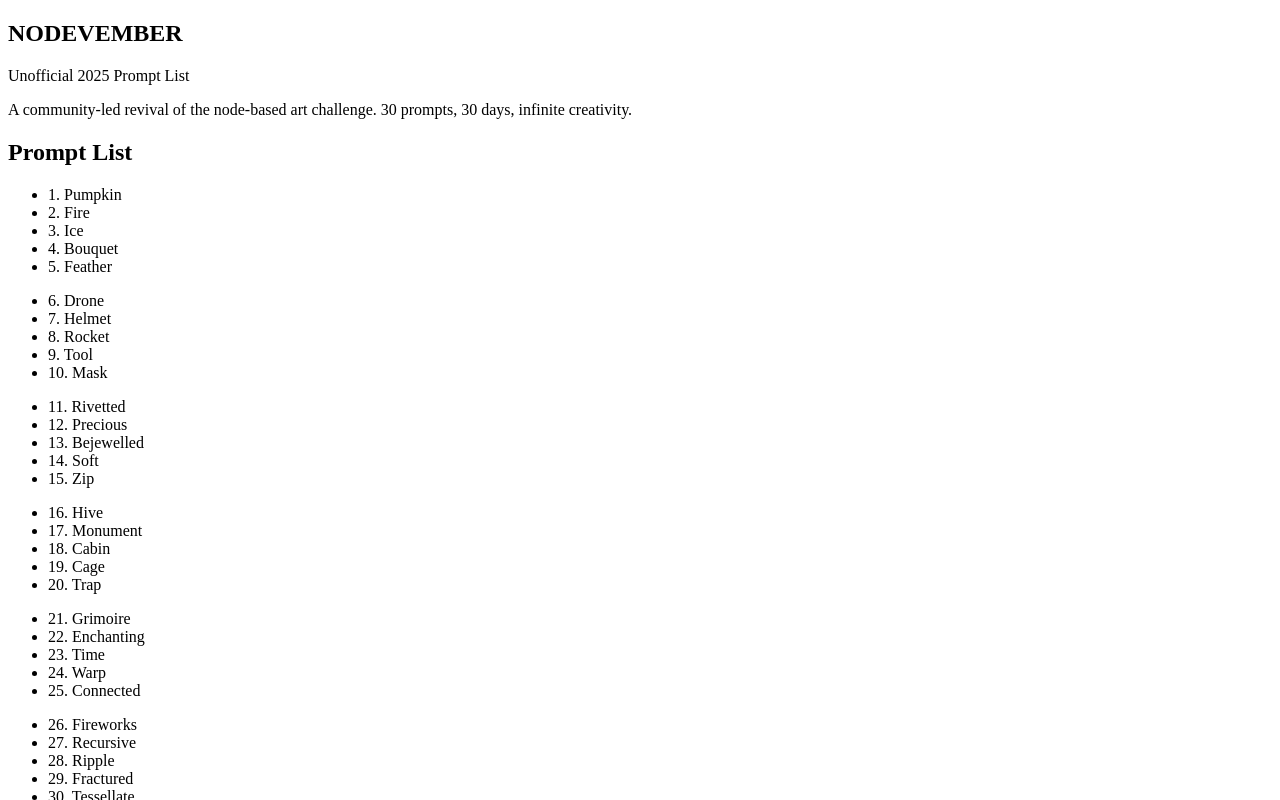
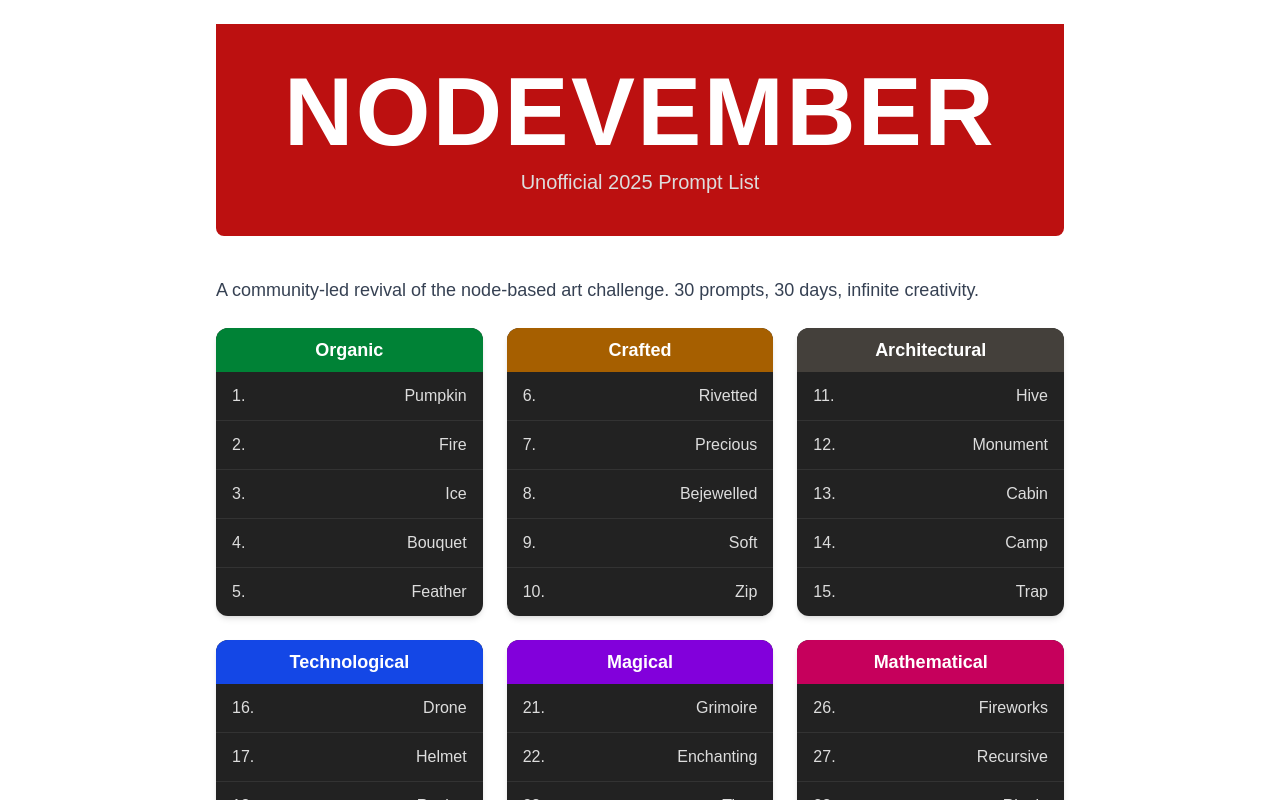
Before and after one commit to AbisoyeOnanuga/nodevember-2025, a Next.js app: page / in a window 1280 px wide. Shown: the top 800 px of the page. Built offline with nearby package versions, Linux system fonts and the light colour scheme.

Commit message:
update page, layout, promptgrid component

```diff
--- a/src/app/layout.tsx
+++ b/src/app/layout.tsx
@@ -1,6 +1,13 @@
-import type { Metadata } from "next";
+import './globals.css'
+import { Ubuntu } from 'next/font/google'
 import { Anton } from 'next/font/google'
 import { Inter } from 'next/font/google'
+
+const ubuntu = Ubuntu({
+  subsets: ['latin'],
+  weight: ['400', '700'],
+  variable: '--font-ubuntu',
+})
 
 const anton = Anton({
   subsets: ['latin'],
@@ -13,11 +20,6 @@ const inter = Inter({
   variable: '--font-body',
 })
 
-export const metadata = {
-  title: 'Nodivember 2025',
-  description: 'Unofficial prompt list for the revived Nodevember challenge',
-}
-
 export default function RootLayout({
   children,
 }: {
@@ -25,13 +27,9 @@ export default function RootLayout({
 }) {
   return (
     <html lang="en">
-      <head>
-        <link
-          href="https://fonts.googleapis.com/css2?family=Anton&family=Inter&display=swap"
-          rel="stylesheet"
-        />
-      </head>
-      <body className={`${anton.variable} ${inter.variable} antialiased`}>
+      <body
+        className={`${ubuntu.variable} ${anton.variable} ${inter.variable} bg-bg text-fg antialiased`}
+      >
         {children}
       </body>
     </html>
--- a/src/app/page.tsx
+++ b/src/app/page.tsx
@@ -5,9 +5,13 @@ import Links from '../components/Links'
 export default function Page() {
   return (
     <main className="max-w-4xl mx-auto p-6">
-      <section className="text-center mb-10">
-        <h1 className="text-6xl font-title text-red-600">NODEVEMBER</h1>
-        <p className="text-xl font-body text-white">Unofficial 2025 Prompt List</p>
+      <section className="bg-[#bc1010] py-10 text-center rounded-b-lg mb-10">
+        <h1 className="text-8xl font-title font-extrabold text-white tracking-wide leading-none">
+          NODEVEMBER
+        </h1>
+        <p className="text-xl font-body text-[#ddd] mt-2">
+          Unofficial 2025 Prompt List
+        </p>
       </section>
 
       <p className="mb-6 text-lg text-gray-700 dark:text-gray-300">
--- a/src/components/PromptGrid.tsx
+++ b/src/components/PromptGrid.tsx
@@ -1,28 +1,31 @@
-const groupedPrompts = [
-  ["Pumpkin", "Fire", "Ice", "Bouquet", "Feather"],
-  ["Drone", "Helmet", "Rocket", "Tool", "Mask"],
-  ["Rivetted", "Precious", "Bejewelled", "Soft", "Zip"],
-  ["Hive", "Monument", "Cabin", "Cage", "Trap"],
-  ["Grimoire", "Enchanting", "Time", "Warp", "Connected"],
-  ["Fireworks", "Recursive", "Ripple", "Fractured", "Tessellate"]
+const blocks = [
+  { label: 'Organic', color: 'bg-green-700', prompts: ["Pumpkin", "Fire", "Ice", "Bouquet", "Feather"] },
+  { label: 'Crafted', color: 'bg-yellow-700', prompts: ["Rivetted", "Precious", "Bejewelled", "Soft", "Zip"] },
+  { label: 'Architectural', color: 'bg-stone-700', prompts: ["Hive", "Monument", "Cabin", "Camp", "Trap"] },
+  { label: 'Technological', color: 'bg-blue-700', prompts: ["Drone", "Helmet", "Rocket", "Tool", "Mask"] },
+  { label: 'Magical', color: 'bg-purple-700', prompts: ["Grimoire", "Enchanting", "Time", "Warp", "Connected"] },
+  { label: 'Mathematical', color: 'bg-pink-700', prompts: ["Fireworks", "Recursive", "Ripple", "Fractured", "Tessellate"] },
 ]
 
 
 export default function PromptGrid() {
   return (
-    <section className="mb-8">
-      <h2 className="text-2xl font-semibold mb-2">Prompt List</h2>
-      <div className="grid grid-cols-3 gap-6">
-        {groupedPrompts.map((group, i) => (
-          <div key={i} className="bg-gray-900 rounded-lg p-4 border border-gray-700 shadow-md">
-            <ul className="space-y-2 text-white font-body">
-              {group.map((prompt, j) => (
-                <li key={j}>{i * 5 + j + 1}. {prompt}</li>
-              ))}
-            </ul>
+    <section className="grid grid-cols-3 gap-6">
+      {blocks.map((block, i) => (
+        <div key={i} className="bg-[#222] rounded-xl overflow-hidden shadow-md">
+          <div className={`${block.color} text-white text-center py-2 font-bold text-lg`}>
+            {block.label}
           </div>
-        ))}
-      </div>
+          <ul className="divide-y divide-[#333]">
+            {block.prompts.map((prompt, j) => (
+              <li key={j} className="px-4 py-3 flex justify-between text-[#ddd]">
+                <span>{i * 5 + j + 1}.</span>
+                <span>{prompt}</span>
+              </li>
+            ))}
+          </ul>
+        </div>
+      ))}
     </section>
   )
 }
```
